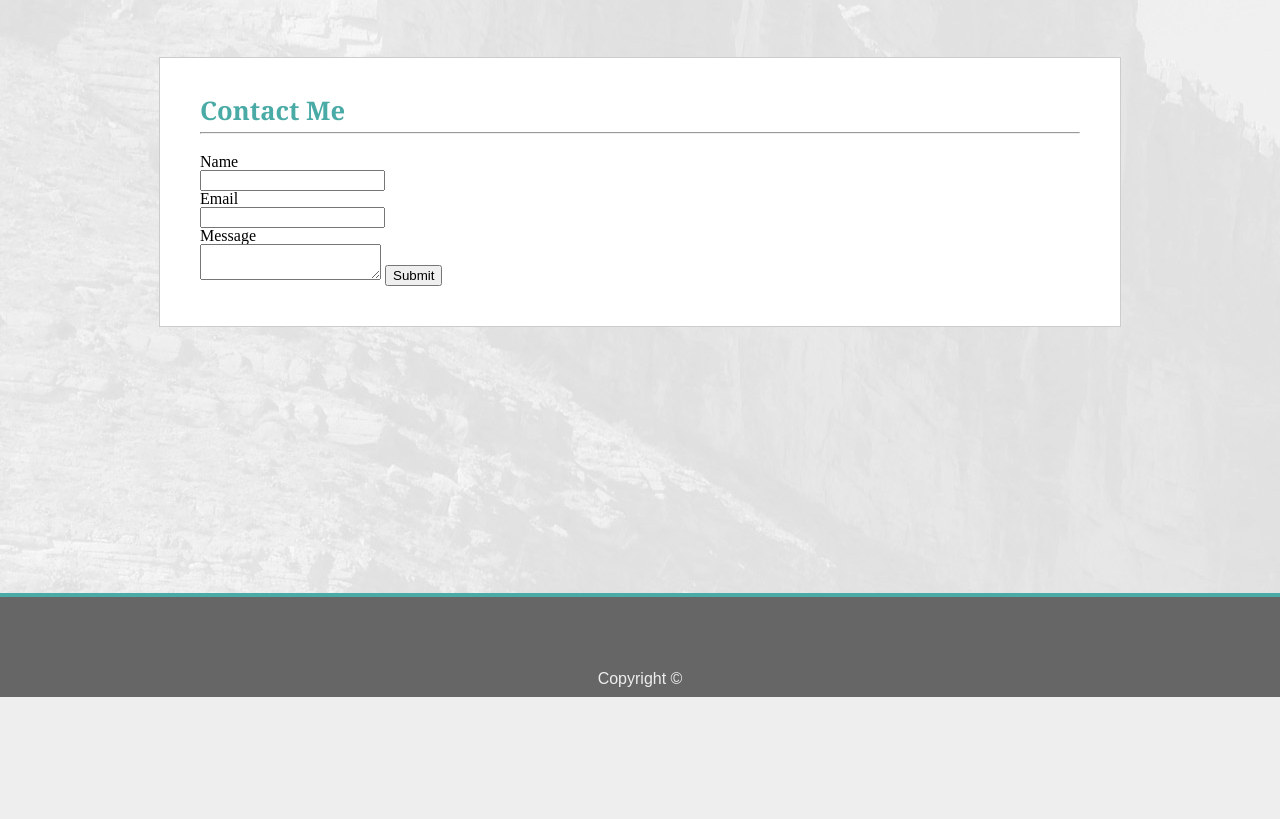
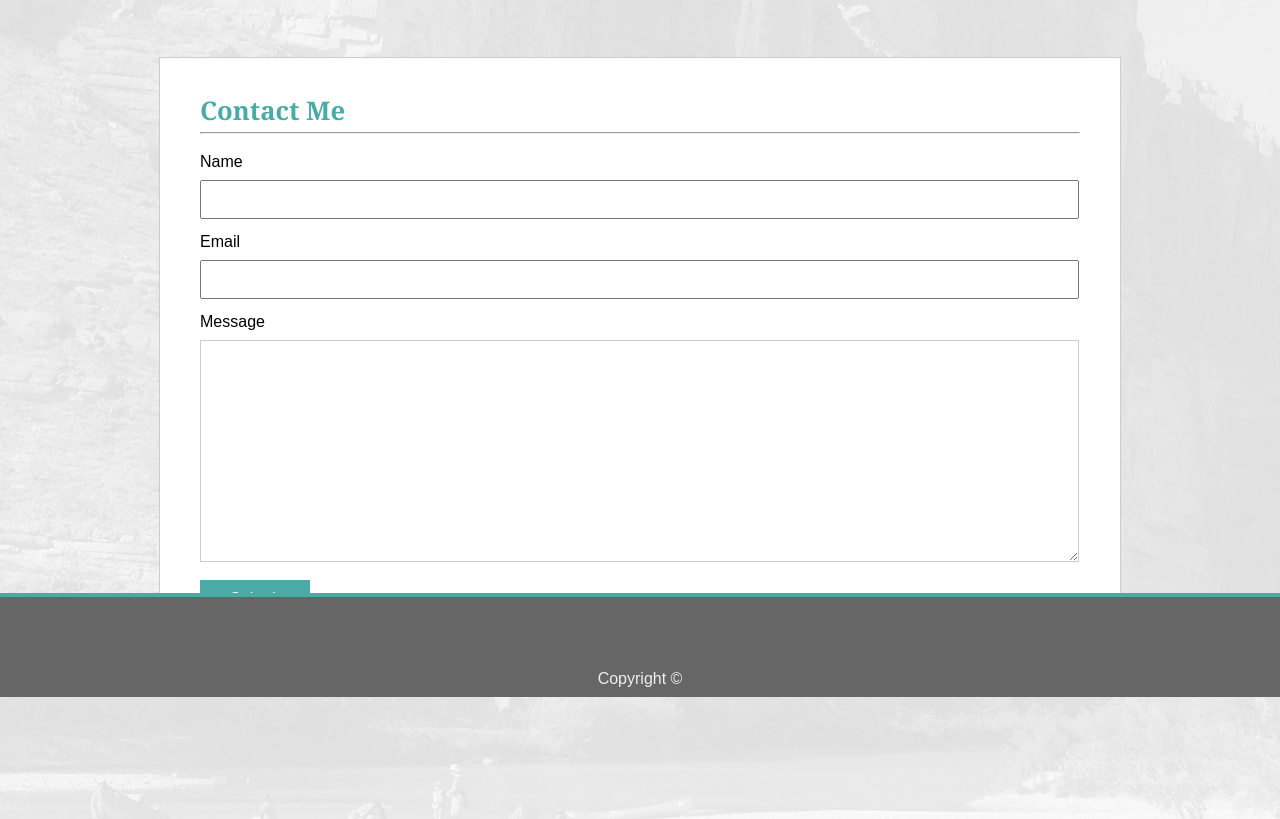
Before and after one commit to andrewbayles/homework-unit1, a plain HTML site: page contact.html in a window 1280 px wide. Shown: the part 103-922 px from the top of the page. Before the commit the page ends 800 px from the top, so only its background shows below. Drawn offline with Linux system fonts and the light colour scheme.

Commit message:
Contact Me Page Styling
CSS for contact page.

```diff
--- a/assets/css/styles.css
+++ b/assets/css/styles.css
@@ -103,6 +103,39 @@ section#about-me p {
     line-height: 30px;
 }
 
+section#contact-me p {
+	font-family: 'Arial', 'Helvetica Neue', Helvetica, sans-serif;
+    color: #000000;
+    padding-bottom: 10px;
+}
+
+section#contact-me input {
+	margin-bottom: 15px;
+    padding: 10px;
+    font-size: 0.8rem;
+    width: 855px;
+}
+
+section#contact-me textarea {
+	border: 1px solid #cccccc;
+    width: 857px;
+    margin-bottom: 15px;
+    height: 200px;
+    font-size: 0.8rem;
+    padding: 10px;
+}
+
+section#contact-me button {
+	color: #ffffff;
+    border: 0px;
+    padding: 10px;
+    margin: 0px;
+    display: block;
+    background-color: #4aaaa5;
+    font-size: 1rem;
+    width: 110px;
+}
+
 section#portfolio > div {
 	float: left;
 	width: 320px;
```
